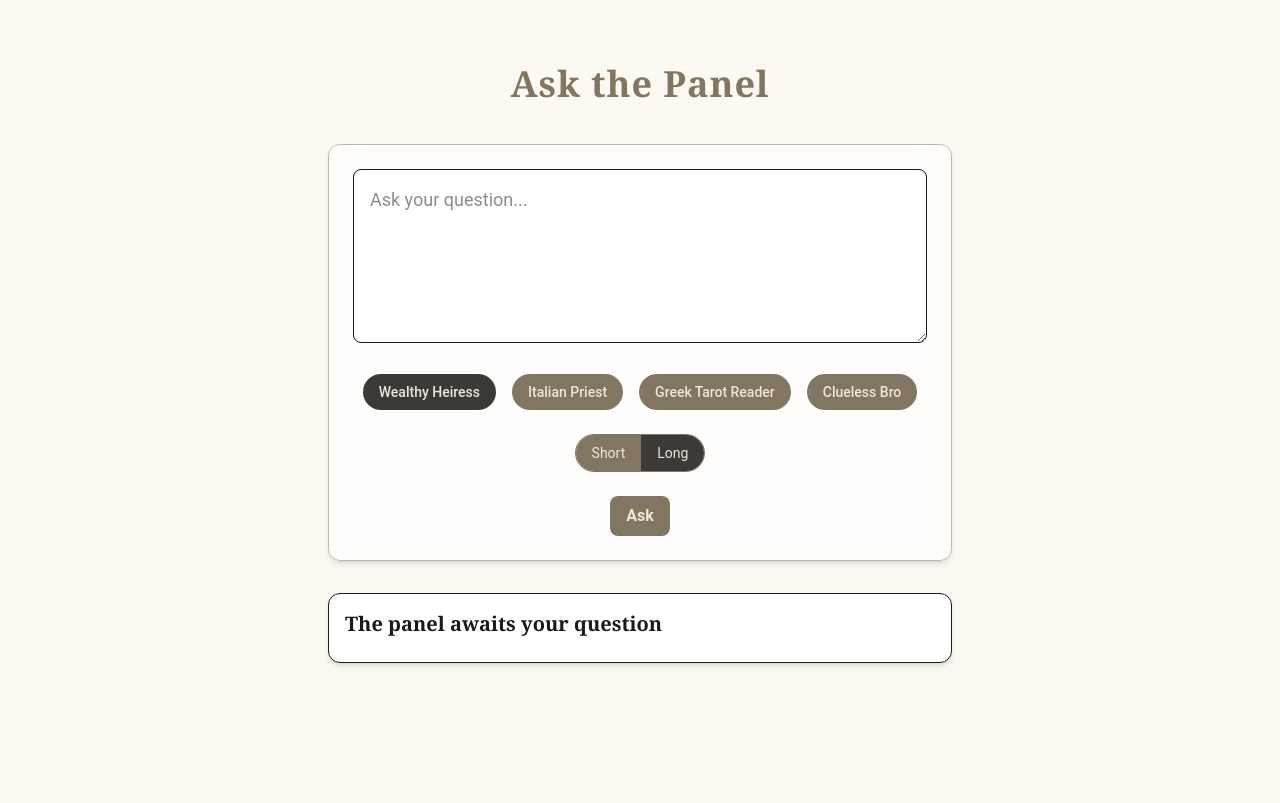
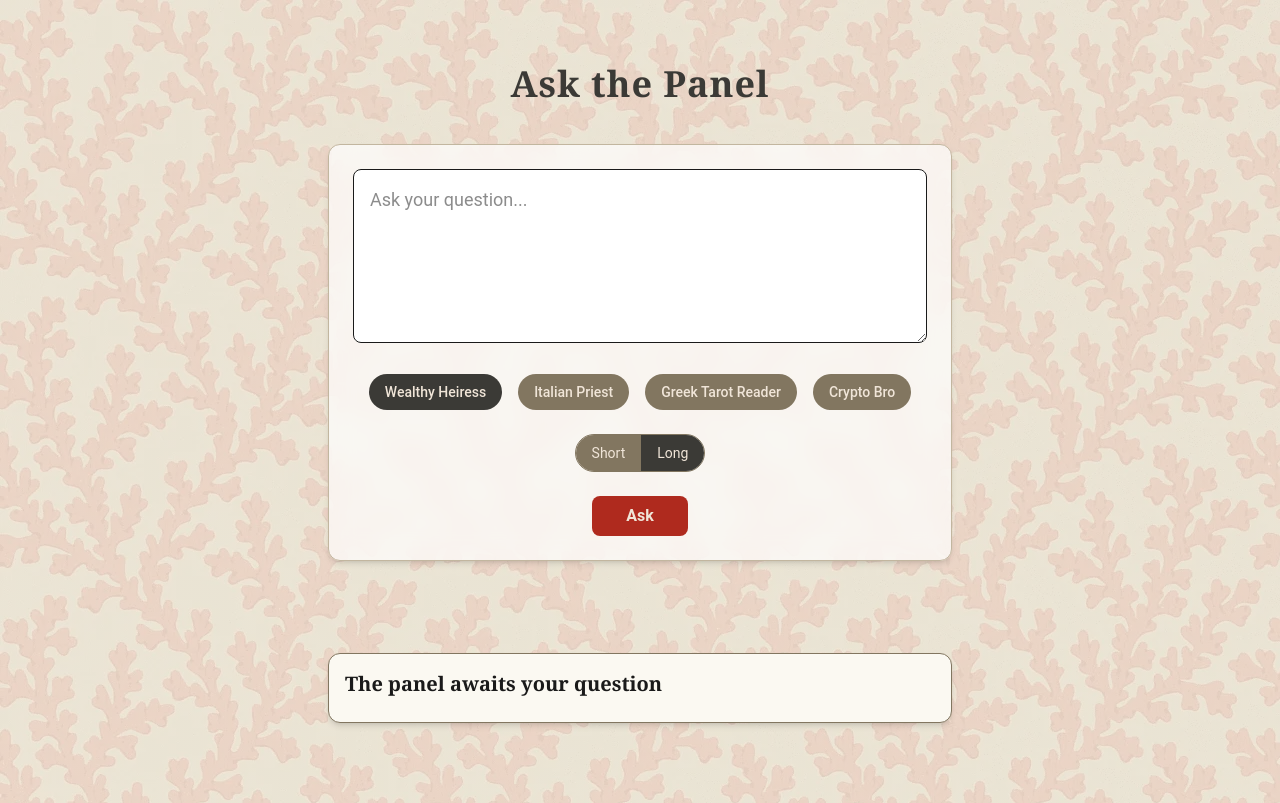
Before and after one commit to JoaoTeixeira13/ask-the-panel, a Next.js app: page / in a window 1280 px wide. Built offline with nearby package versions, Linux system fonts and the light colour scheme.

Commit message:
edit styling and layout

```diff
--- a/src/app/globals.css
+++ b/src/app/globals.css
@@ -8,6 +8,8 @@
     --accent: #827660;
     --neutral: #6e6658;
     --luxury: #3b3a36;
+    --coral: #af2a1e;
+    --darkCoral: #872118;
 }
 
 @theme inline {
@@ -18,10 +20,18 @@
     --color-accent: var(--accent);
     --color-neutral: var(--neutral);
     --color-luxury: var(--luxury);
+    --color-coral: var(--coral);
+    --color-darkCoral: var(--darkCoral);
 }
 
 body {
-    background: var(--background);
+    background-color: var(--background);
+    background-image: linear-gradient(
+            rgba(251, 249, 242, 0.65),
+            rgba(251, 249, 242, 0.65)
+        ),
+        url("/images/wallpaper.webp");
+    background-repeat: repeat;
     color: var(--foreground);
     font-family: "Roboto", Arial, sans-serif;
 }
--- a/src/app/layout.tsx
+++ b/src/app/layout.tsx
@@ -13,8 +13,8 @@ const geistMono = Geist_Mono({
 });
 
 export const metadata: Metadata = {
-    title: "Create Next App",
-    description: "Generated by create next app",
+    title: "Ask the Panel",
+    description: "Your go to counsels",
 };
 
 export default function RootLayout({
--- a/src/app/page.tsx
+++ b/src/app/page.tsx
@@ -9,7 +9,7 @@ const charactersList = [
     { id: CharacterId.Heiress, label: "Wealthy Heiress" },
     { id: CharacterId.Priest, label: "Italian Priest" },
     { id: CharacterId.Tarot, label: "Greek Tarot Reader" },
-    { id: CharacterId.Bro, label: "Clueless Bro" },
+    { id: CharacterId.Bro, label: "Crypto Bro" },
 ];
 
 export default function Home() {
@@ -53,7 +53,7 @@ export default function Home() {
 
     return (
         <main className="max-w-2xl mx-auto px-6 py-16">
-            <h1 className="text-4xl font-serif font-semibold mb-10 text-center text-accent tracking-wide">
+            <h1 className="text-4xl font-serif font-semibold mb-10 text-center text-luxury tracking-wide">
                 Ask the Panel
             </h1>
 
@@ -122,12 +122,21 @@ export default function Home() {
                     <button
                         type="submit"
                         disabled={loading || !selectedCharacter}
-                        className="bg-accent hover:bg-luxury text-primary px-8 py-3 rounded-lg font-semibold transition disabled:opacity-50"
+                        className="bg-coral hover:bg-darkCoral text-primary px-8 py-3 w-24 rounded-lg font-semibold transition disabled:opacity-50"
                     >
                         {loading ? "Asking..." : "Ask"}
                     </button>
                 </div>
             </form>
+            <div className="h-12 flex justify-center items-center mt-3 mb-3">
+                {loading && (
+                    <img
+                        src="images/coral.png"
+                        alt="Loading..."
+                        className="h-12 w-12 animate-spin rounded-full border border-dotted border-accent"
+                    />
+                )}
+            </div>
 
             <PanelResponse
                 character={result?.selectedCharacter}
--- a/src/components/PanelResponse.tsx
+++ b/src/components/PanelResponse.tsx
@@ -18,7 +18,7 @@ export const PanelResponse: React.FC<PanelResponseProps> = ({
     answer,
 }) => {
     return (
-        <div className="border p-4 rounded-xl shadow-md bg-white mb-4">
+        <div className="border border-accent p-4 rounded-xl shadow-md bg-background mb-4">
             <h2 className="text-xl font-semibold mb-2">
                 {character
                     ? `${characterNames[character]} says:`
```
Also changed, not shown: public/images/coral.png (added), public/images/wallpaper.webp (added).
